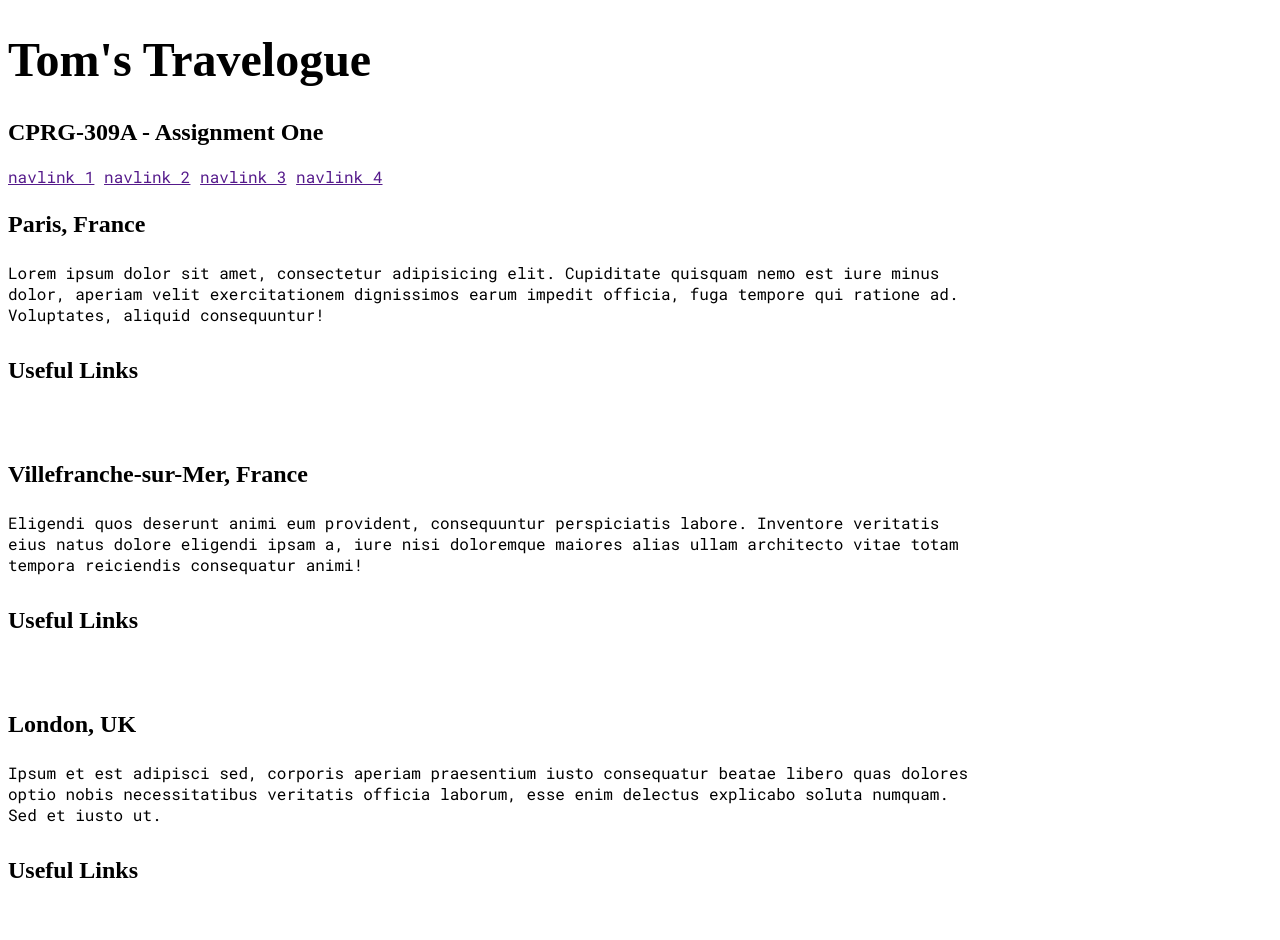
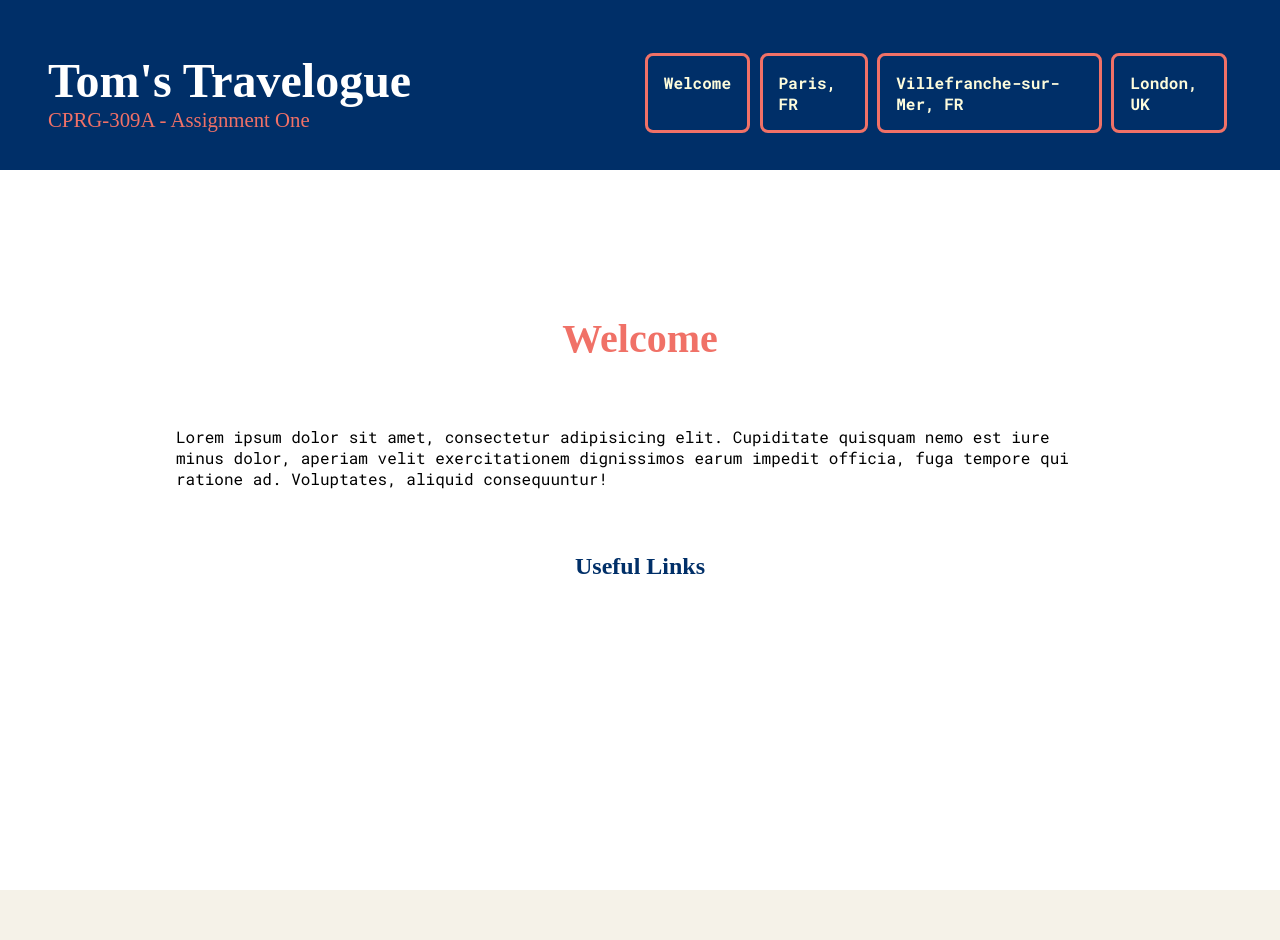
Before and after one commit to tomkhr/cprg309-travelogue-assignment, a plain HTML site: page index.html in a window 1280 px wide. Shown: the top 940 px of the page. Drawn offline with Linux system fonts and the light colour scheme; a web font is replaced by a local one.

Commit message:
further build of HTML and addition of CSS style

```diff
--- a/index.html
+++ b/index.html
@@ -9,49 +9,76 @@
 <body>
 
 <header>
-    <h1>Tom's Travelogue</h1>
-    <h2>CPRG-309A - Assignment One</h2>
+    <div class="titleDiv">
+        <h1>Tom's Travelogue</h1>
+        <h2>CPRG-309A - Assignment One</h2>
+    </div>
 <nav>
-    <a href="">navlink 1</a>
-    <a href="">navlink 2</a>
-    <a href="">navlink 3</a>
-    <a href="">navlink 4</a>
+    <a href="#welcome" id="navLink">Welcome</a>
+    <a href="#paris" id="navLink">Paris, FR</a>
+    <a href="#villefranche" id="navLink">Villefranche-sur-Mer, FR</a>
+    <a href="#london" id="navLink">London, UK</a>
 </nav>
 </header>
 
 
 
+<section id="welcome">
+    <h3>Welcome</h3>
+    <p>Lorem ipsum dolor sit amet, consectetur adipisicing elit. Cupiditate quisquam nemo est iure minus dolor, aperiam velit exercitationem dignissimos earum impedit officia, fuga tempore qui ratione ad. Voluptates, aliquid consequuntur!</p>
+    <h4>Useful Links</h4>
+    <a href=""></a>
+    <figure>
+        <img src="" alt="">
+    </figure>
+    <figcaption></figcaption>
+</section>
+
+
+
 <main>
-    <section>
+
+
+
+    <section id="paris">
         <h3>Paris, France</h3>
         <p>Lorem ipsum dolor sit amet, consectetur adipisicing elit. Cupiditate quisquam nemo est iure minus dolor, aperiam velit exercitationem dignissimos earum impedit officia, fuga tempore qui ratione ad. Voluptates, aliquid consequuntur!</p>
-        <h4>Useful Links</h4>
         <a href=""></a>
         <figure>
-            <img src="" alt="">
+            <img src="assets/paris1.jpg" alt="" width="700" height="700">
         </figure>
         <figcaption></figcaption>
+        <h4>Useful Links</h4>
+        <div class="dividerBar"></div>
     </section>
-    <section>
+
+
+    <section id="villefranche">
         <h3>Villefranche-sur-Mer, France</h3>
         <p>Eligendi quos deserunt animi eum provident, consequuntur perspiciatis labore. Inventore veritatis eius natus dolore eligendi ipsam a, iure nisi doloremque maiores alias ullam architecto vitae totam tempora reiciendis consequatur animi!</p>
-        <h4>Useful Links</h4>
         <a href=""></a>
         <figure>
-            <img src="" alt="">
+            <img src="assets/ville1.jpg" alt="" width="700" height="700">
         </figure>
         <figcaption></figcaption>
+        <h4>Useful Links</h4>
+        <div class="dividerBar"></div>
     </section>
-    <section>
+
+
+    <section id="london">
         <h3>London, UK</h3>
         <p>Ipsum et est adipisci sed, corporis aperiam praesentium iusto consequatur beatae libero quas dolores optio nobis necessitatibus veritatis officia laborum, esse enim delectus explicabo soluta numquam. Sed et iusto ut.</p>
-        <h4>Useful Links</h4>
         <a href=""></a>
         <figure>
-            <img src="" alt="">
+            <img src="assets/london3.jpg" alt="" width="700" height="700">
         </figure>
         <figcaption></figcaption>
+        <h4>Useful Links</h4>
+        <div class="dividerBar"></div>
     </section>
+
+
 </main>
 
 
--- a/styles.css
+++ b/styles.css
@@ -1,23 +1,124 @@
 @import url('https://fonts.googleapis.com/css2?family=Platypi:ital,wght@0,300..800;1,300..800&family=Roboto+Mono:ital,wght@0,100..700;1,100..700&display=swap');
+
+html {
+    scroll-behavior: smooth;
+}
 
 
 *{
     box-sizing: border-box;
+    margin: 0 auto;
 }
 
 body {
     font-family: "Roboto Mono", 'Courier New', Courier, monospace;
+    background-color: #f5f2e8;
 }
 
 h1, h2, h3, h4 {
     font-family: "Platypi", serif;
-    font-size: 1.5rem;
+    color: #f07167;
 }
 
 h1 {
     font-size: 3rem;
+    color: white;
+}
+
+h2 {
+    color: #f07167;
+    font-weight: 400;
+    font-size: 1.3rem;
+}
+
+h3 {
+    font-size: 2.5rem;
+}
+
+h4 {
+    font-size: 1.5rem;
+    color: #002f68;
+}
+
+header {
+    background-color: #002f68;
+    padding: 3rem;
+    display: flex;
+    justify-content: space-between;
+    align-items: center;
+}
+
+footer {
+    background-color: #002f68;
+    padding: 3rem;
+    display: flex;
+    justify-content: space-between;
+    align-items: center;
+}
+
+.titleDiv {
+    width: 100%;
+}
+
+nav {
+    width: 100%;
+    display: flex;
+    justify-content: right;
+}
+
+#navLink {
+    color: #fdfcdc;
+    text-decoration: none;
+    font-weight: 700;
+    margin: .3rem;
+    padding: 1rem;
+    background-color: #002f68;
+    border: 3px solid #f07167;
+    border-radius: .5rem;
+}
+
+#navLink:hover {
+    background-color: #f07167;
 }
 
 main {
+
+}
+
+#welcome {
+    background-color: white;
+    min-height: 90vh;
+    margin: 4rem auto;
+    margin-top: -1rem;
+    display: flex;
+    justify-content: center;    align-items: left;
+    flex-direction: column;
+    gap: 3rem;
+}
+
+section {
+    min-height: 90vh;
+    margin: 5rem auto;
+    display: flex;
+    justify-content: center;
+    align-items: left;
+    flex-direction: column;
+    gap: 3rem;
+}
+
+.dividerBar {
+    height: 2px;
+    width: 100%;
+    max-width: 400px;
+    background-color: #002f68;
+}
+
+img {
+    max-width: 100%;
+    height: auto;
+}
+
+p {
+    padding: 1rem;
     max-width: 100ch;
 }
```
Also changed, not shown: assets/london1.jpg (added), assets/london2.jpg (added), assets/london3.jpg (added), assets/paris1.jpg (added), assets/paris2.jpg (added), assets/paris3.jpg (added), assets/ville1.jpg (added), assets/ville2.jpg (added), assets/ville3.jpg (added), 1 other file.
